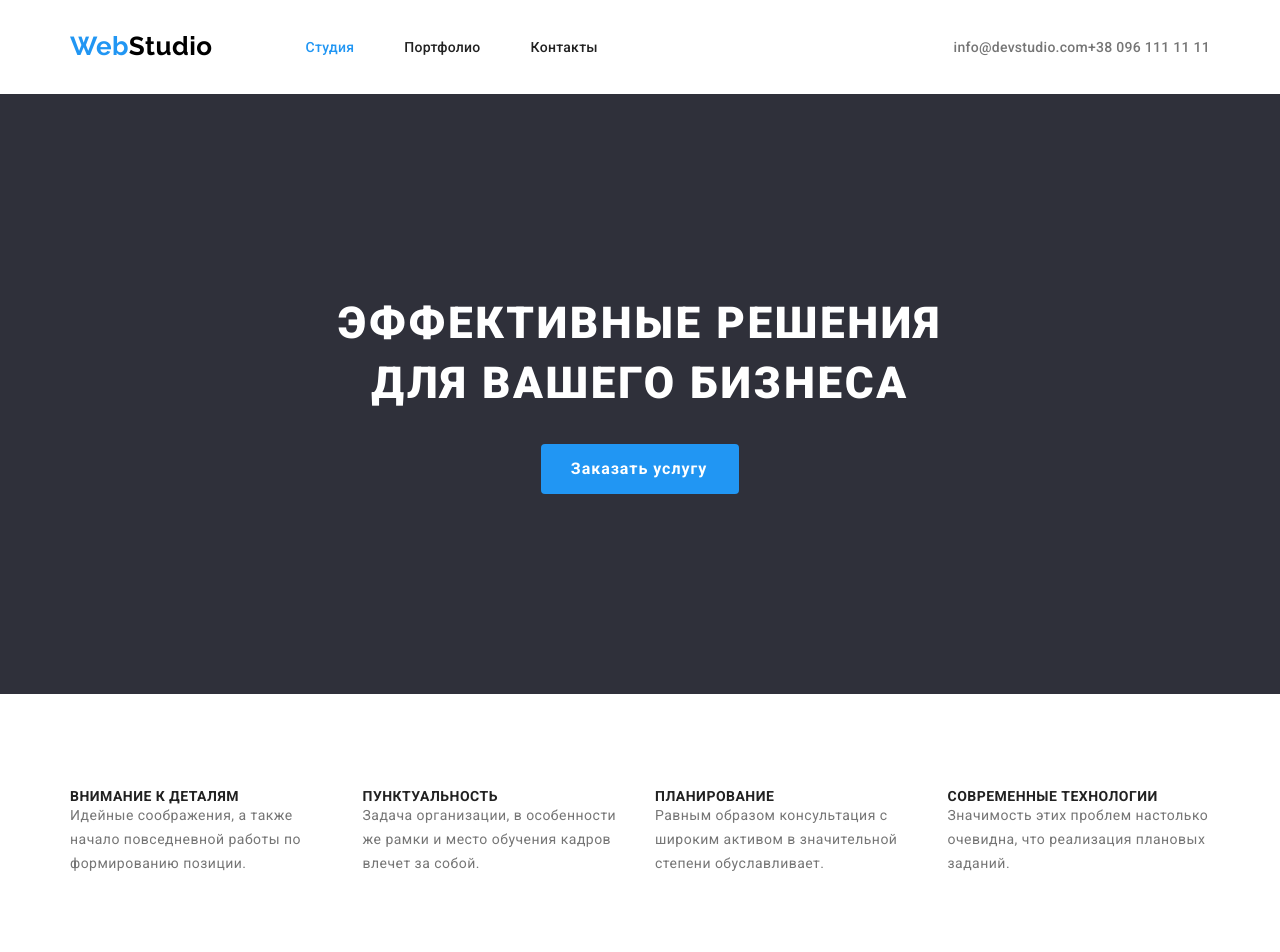
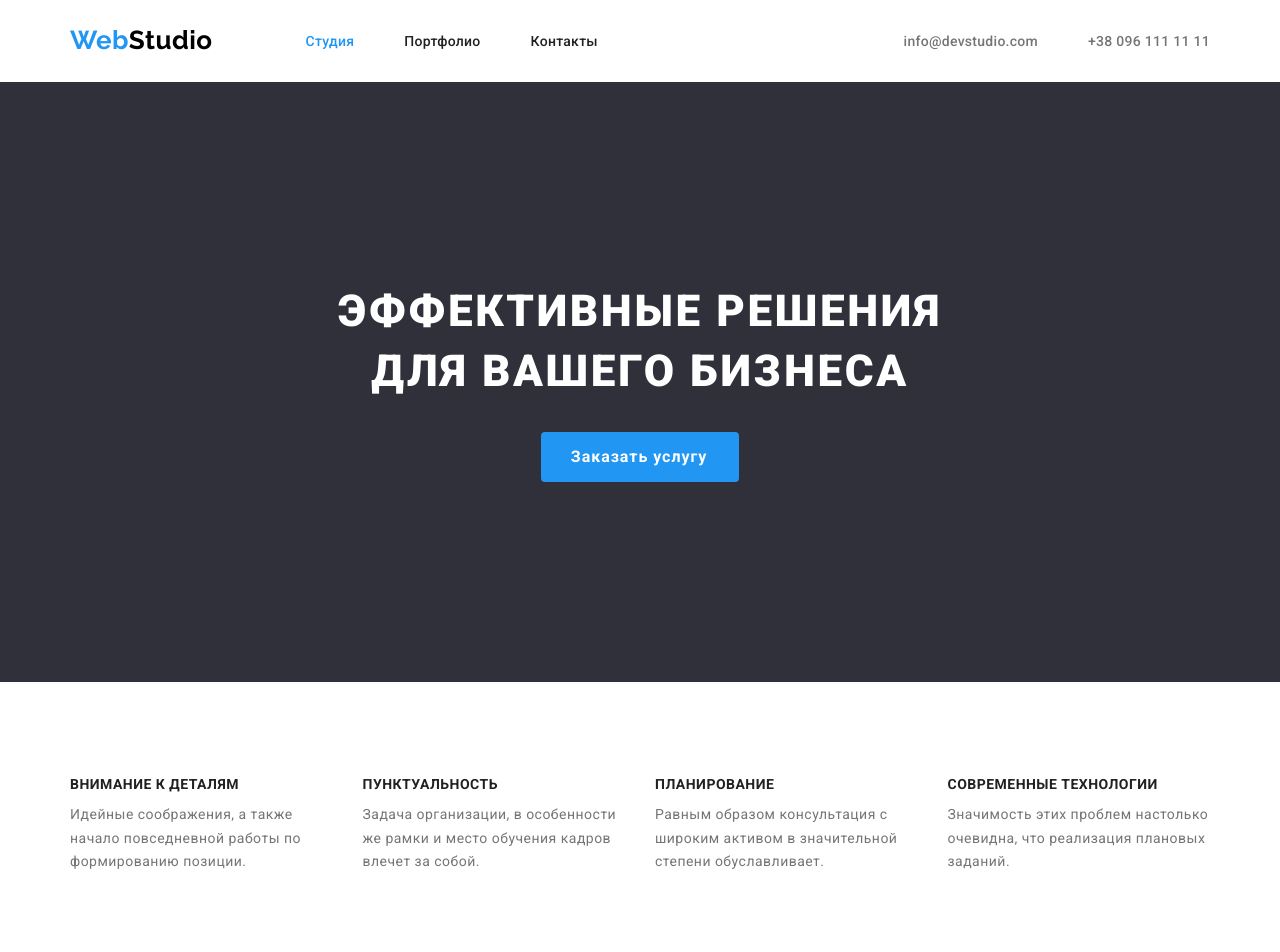
Before and after one commit to Mirana-19/goit-markup-hw-03, a plain HTML site: page index.html in a window 1280 px wide. Shown: the top 952 px of the page. Drawn offline with Linux system fonts and the light colour scheme.

Commit message:
Update styles.css

```diff
--- a/CSS/styles.css
+++ b/CSS/styles.css
@@ -121,8 +121,10 @@ LOGO */
 .contact-links {
   display: flex;
   align-items: center;
-  padding-top: 32px;
-  padding-bottom: 32px;
+}
+
+.contact-links > li:not(:last-child) {
+  margin-right: 50px;
 }
 
 .header-logo {
@@ -131,6 +133,11 @@ LOGO */
 
 .navigation-item:not(:last-child) {
   margin-right: 50px;
+}
+
+.navigation-item {
+  padding-top: 32px;
+  padding-bottom: 32px;
 }
 
 /* INDEX.HTML
@@ -182,6 +189,7 @@ Main Page - HERO */
 .features-text {
   font-size: 14px;
   line-height: 1.7;
+  margin-top: 10px;
 }
 
 .features-item {
```
